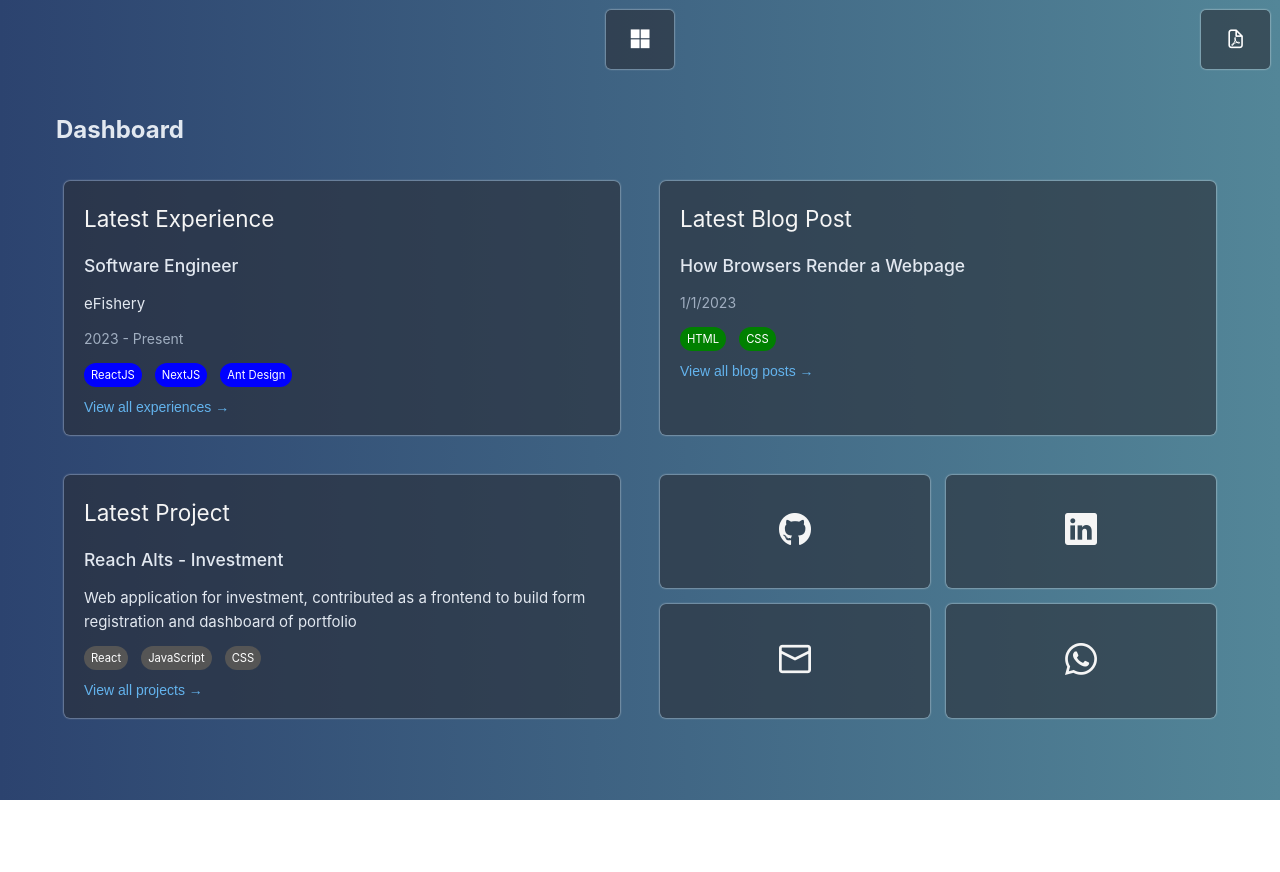
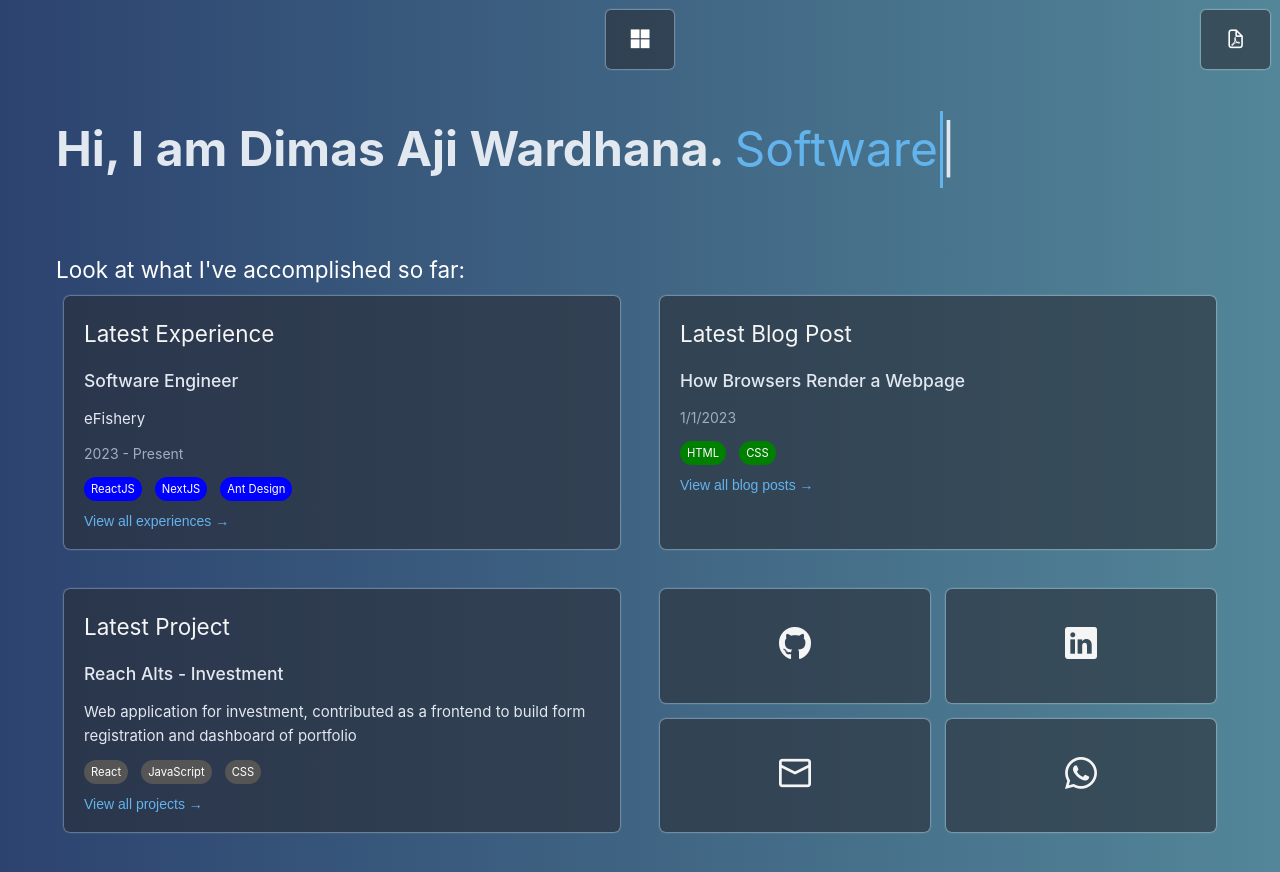
Before and after one commit to dimasawardhana/portfolio, a Vue app: page / in a window 1280 px wide. Before the commit the page ends 800 px from the top, so only its background shows below. Built offline with nearby package versions, Linux system fonts and the light colour scheme.

Commit message:
feat: add greetings, adjust pdf downloader

```diff
--- a/src/components/Dashboard.vue
+++ b/src/components/Dashboard.vue
@@ -7,6 +7,7 @@ import projectsData from '@/data/projects.json'
 import ContentContainer from './ContentContainer.vue'
 import BadgeSet from './BadgeSet.vue'
 import SocialLinks from './About/SocialLinks.vue'
+import Greeting from './Greeting.vue'
 
 const router = useRouter()
 
@@ -32,10 +33,10 @@ onMounted(() => {
 
 <template>
   <div class="dashboard">
-    <h1 class="dashboard-title">Dashboard</h1>
+    <Greeting />
+    <h2>Look at what I've accomplished so far:</h2>
 
     <div class="dashboard-grid">
-      <!-- Latest Experience -->
       <ContentContainer title="Latest Experience">
         <div v-if="latestExperience" class="card-content">
           <h3 class="card-subtitle">{{ latestExperience.role }}</h3>
--- /dev/null
+++ b/src/components/Greeting.vue
@@ -0,0 +1,83 @@
+<script lang="ts" setup>
+import { ref, onMounted } from 'vue'
+
+const jobTitles = ['Software Engineer', 'Fullstack Engineer', 'Frontend Engineer']
+const currentTitle = ref('')
+const currentIndex = ref(0)
+const isDeleting = ref(false)
+const typingSpeed = 100
+const deletingSpeed = 50
+const pauseTime = 2000
+
+const typeWriter = () => {
+  const currentJob = jobTitles[currentIndex.value]
+
+  if (isDeleting.value) {
+    currentTitle.value = currentJob.substring(0, currentTitle.value.length - 1)
+    if (currentTitle.value === '') {
+      isDeleting.value = false
+      currentIndex.value = (currentIndex.value + 1) % jobTitles.length
+      setTimeout(typeWriter, typingSpeed)
+    } else {
+      setTimeout(typeWriter, deletingSpeed)
+    }
+  } else {
+    currentTitle.value = currentJob.substring(0, currentTitle.value.length + 1)
+    if (currentTitle.value === currentJob) {
+      isDeleting.value = true
+      setTimeout(typeWriter, pauseTime)
+    } else {
+      setTimeout(typeWriter, typingSpeed)
+    }
+  }
+}
+
+onMounted(() => {
+  setTimeout(typeWriter, 1000)
+})
+</script>
+
+<template>
+  <div class="greeting">
+    <h2 class="greeting-text">
+      Hi, I am Dimas Aji Wardhana.
+      <span class="job-title">{{ currentTitle }}</span>
+      <span class="cursor">|</span>
+    </h2>
+  </div>
+</template>
+
+<style scoped>
+.greeting {
+  margin-bottom: 4rem;
+}
+
+.greeting-text {
+  font-size: 3rem;
+  font-weight: bold;
+  color: #e2e8f0;
+  margin: 0;
+}
+
+.job-title {
+  color: #63b3ed;
+}
+
+.cursor {
+  display: inline-block;
+  width: 3px;
+  background-color: #63b3ed;
+  margin-left: 2px;
+  animation: blink 1s infinite;
+}
+
+@keyframes blink {
+  0%,
+  100% {
+    opacity: 1;
+  }
+  50% {
+    opacity: 0;
+  }
+}
+</style>
--- a/src/components/NavbarLinks.vue
+++ b/src/components/NavbarLinks.vue
@@ -9,7 +9,6 @@ const isInDashboard = ref(true)
 function toggleNav() {
   isActive.value = !isActive.value
 }
-
 const route = useRoute()
 
 watch(
@@ -41,7 +40,9 @@ watch(
       </nav>
     </div>
     <div class="nav">
-      <a><i class="pi pi-file-pdf"></i></a>
+      <a href="/Dimas_Aji_Wardhana_-_Software_Engineer.pdf" target="_blank"
+        ><i class="pi pi-file-pdf"></i
+      ></a>
     </div>
   </div>
 </template>
```
Also changed, not shown: 1 other file (tests, documents, lock files or other folders).
